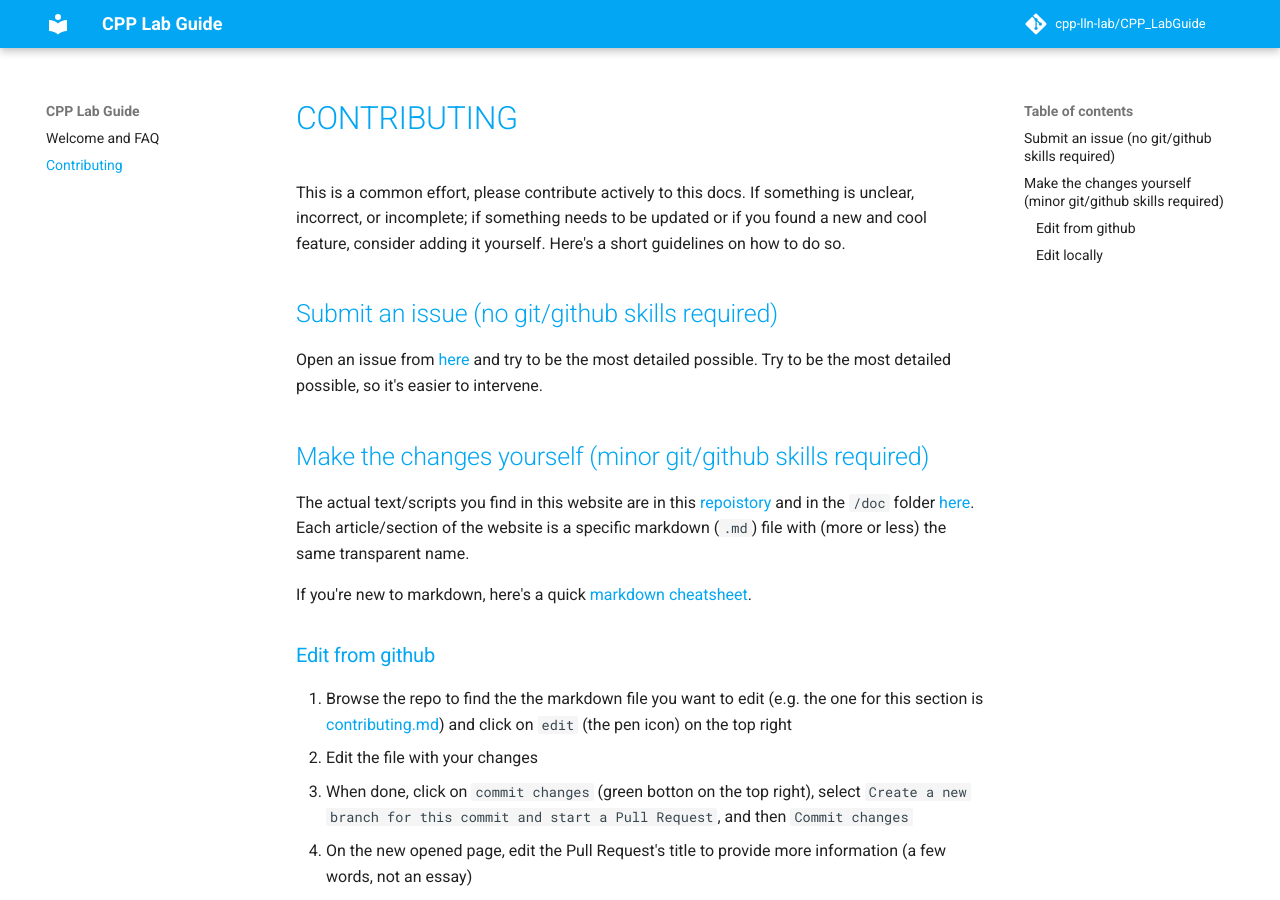
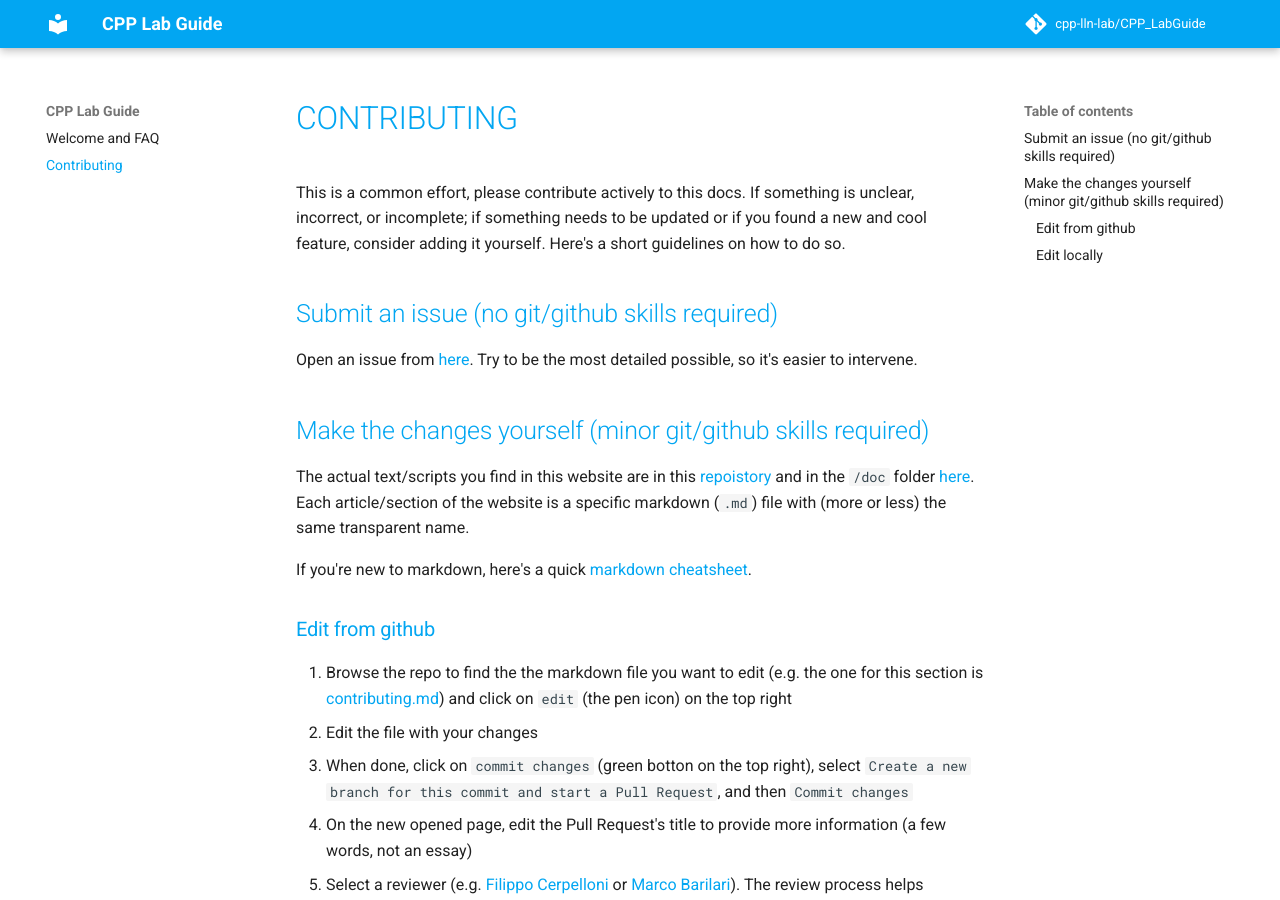
Before and after one commit to cpp-lln-lab/CPP_LabGuide, an MkDocs documentation site: the page built from doc/contributing.md, in a window 1280 px wide and 900 px high. Built offline with MkDocs 1.6.1 and Material for MkDocs 9.7.7, drawn with Linux system fonts in a browser that asks for light colours; comment, search, counter and statistics services are not loaded.

Commit message:
Update doc/contributing.md
Co-authored-by: marcobarilari <38101692+marcobarilari@users.noreply.github.com>

```diff
--- a/doc/contributing.md
+++ b/doc/contributing.md
@@ -7,7 +7,7 @@
 
 ## Submit an issue (no git/github skills required)
 
-Open an issue from [here](https://github.com/cpp-lln-lab/CPP_LabGuide/issues/new/choose) and try to be the most detailed possible.
+Open an issue from [here](https://github.com/cpp-lln-lab/CPP_LabGuide/issues/new/choose).
 Try to be the most detailed possible, so it's easier to intervene.
 
 
```
